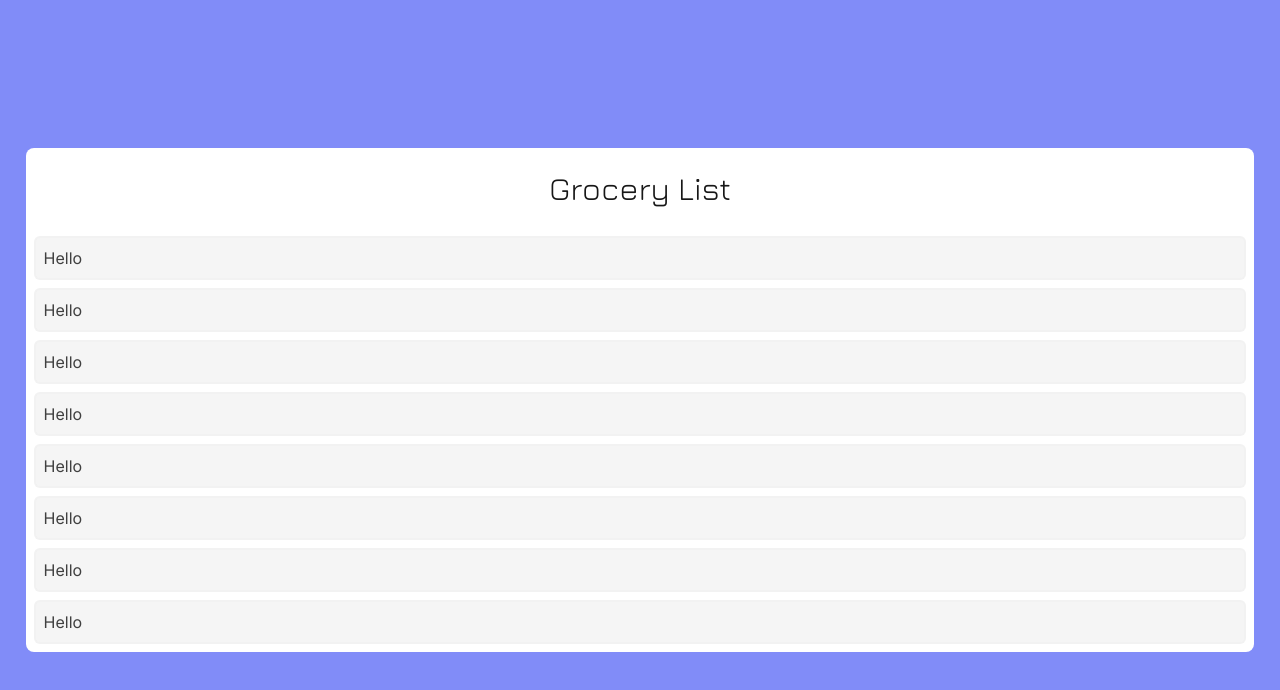
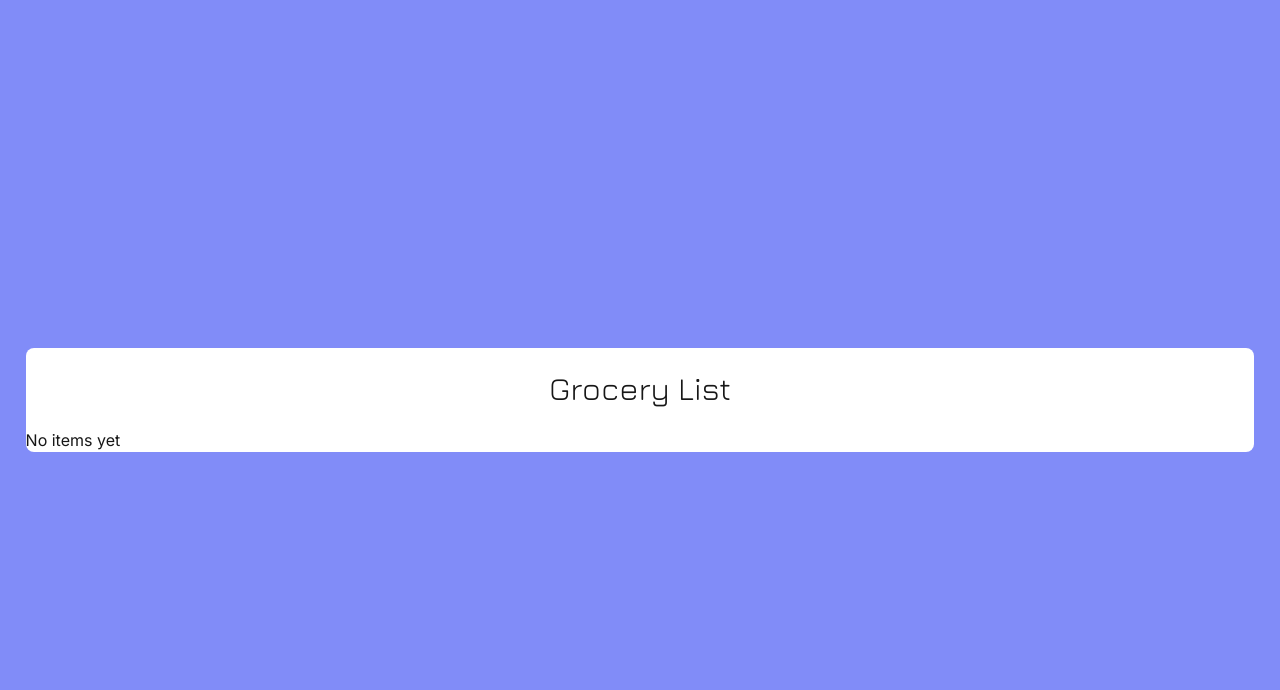
Before and after one commit to jane-does-coding/grocery-list, a Next.js app: page / in a window 1280 px wide. Shown: the top 690 px of the page. Built offline with nearby package versions, Linux system fonts and the light colour scheme.

Commit message:
UI better

```diff
--- a/app/components/Item.jsx
+++ b/app/components/Item.jsx
@@ -1,9 +1,48 @@
+"use client";
 import React from "react";
+import { motion } from "framer-motion";
+import { useInView } from "react-intersection-observer";
 
-const Item = () => {
+const Item = ({ item }) => {
+	const { ref, inView } = useInView({
+		triggerOnce: true, // Trigger animation only once
+		threshold: 0.1, // 10% of the element needs to be visible
+	});
+
+	const variants = {
+		hidden: { opacity: 0, x: 50 },
+		visible: (i) => ({
+			opacity: 1,
+			x: 0,
+			transition: {
+				delay: i * 0.1,
+			},
+		}),
+	};
+
 	return (
-		<div className="bg-neutral-100 border-2 border-neutral-200/25 p-2 rounded-md">
-			<h2 className="text-neutral-700">Hello</h2>
+		<div
+			ref={ref}
+			className="bg-neutral-100 border-2 border-neutral-200/25 p-2 rounded-md"
+		>
+			<h2 className="text-neutral-900">
+				{item.name}{" "}
+				<span className="text-neutral-500">{`(${item.amount})`}</span>
+			</h2>
+			<div className="flex gap-2 my-2">
+				{["Store 1", "Store 2", "Store 3"].map((store, index) => (
+					<motion.span
+						key={index}
+						className="py-1 px-3 bg-blue-200 rounded-full text-xs text-neutral-800"
+						custom={index}
+						initial="hidden"
+						animate={inView ? "visible" : "hidden"}
+						variants={variants}
+					>
+						{store}
+					</motion.span>
+				))}
+			</div>
 		</div>
 	);
 };
--- a/app/components/List.jsx
+++ b/app/components/List.jsx
@@ -2,7 +2,25 @@
 import { motion } from "framer-motion";
 import Item from "./Item";
 
-const items = new Array(8).fill(null); // Create an array with 8 items
+const items = [];
+/* {
+    name: "Apples",
+    amount: "4",
+    store: "Walmart",
+    notes: "",
+},
+{
+    name: "Tea",
+    amount: "24oz",
+    store: "Winco",
+    notes: "Mango tea and Nut tea",
+},
+{
+    name: "Spagetti",
+    amount: "1 pack",
+    store: "Winco",
+    notes: "",
+}, */
 
 const List = () => {
 	return (
@@ -11,18 +29,24 @@ const List = () => {
 				<h1 className="text-neutral-900 w-fit text-[2rem] jura mx-auto my-4">
 					Grocery List
 				</h1>
+				{items.length < 1 ? (
+					<div>
+						<h1 className="text-neutral-900">No items yet</h1>
+					</div>
+				) : (
 					<div className="flex flex-col gap-2 p-2">
-					{items.map((_, index) => (
+						{items.map((item, index) => (
 							<motion.div
 								key={index}
 								initial={{ opacity: 0, y: -25 }}
 								animate={{ opacity: 1, y: 0 }}
 								transition={{ delay: index * 0.1 }}
 							>
-							<Item key={index} index={index} />
+								<Item key={index} index={index} item={item} />
 							</motion.div>
 						))}
 					</div>
+				)}
 			</div>
 		</div>
 	);
--- a/package.json
+++ b/package.json
@@ -12,7 +12,8 @@
     "framer-motion": "^11.2.11",
     "next": "14.2.4",
     "react": "^18",
-    "react-dom": "^18"
+    "react-dom": "^18",
+    "react-intersection-observer": "^9.10.3"
   },
   "devDependencies": {
     "eslint": "^8",
```
Also changed, not shown: 1 other file (tests, documents, lock files or other folders). Lines whose indentation alone changed are shown as unchanged.
